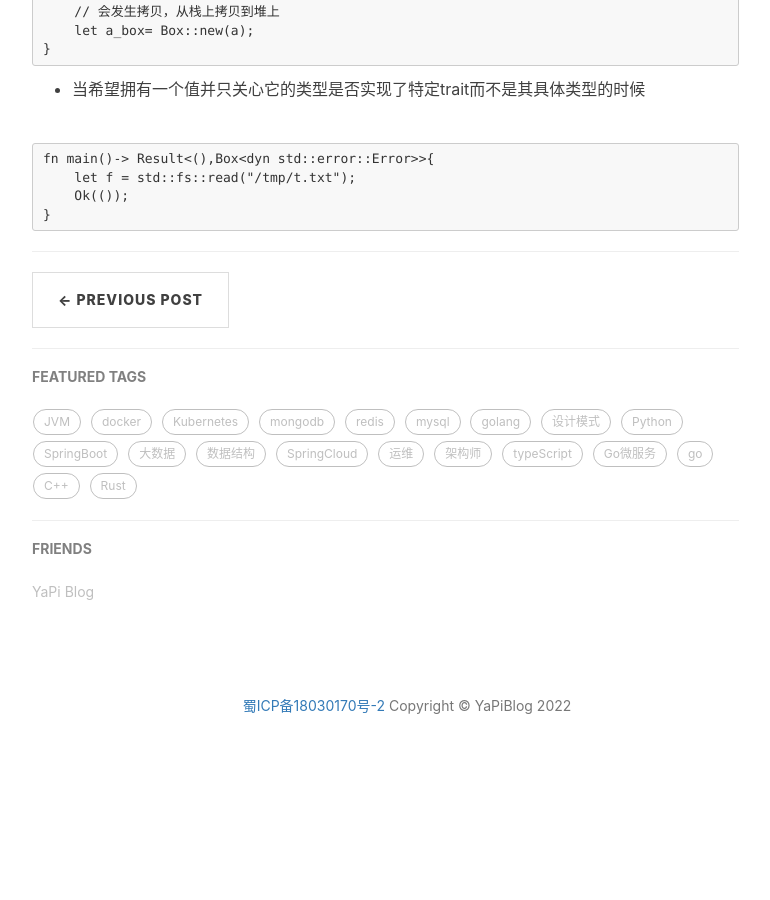
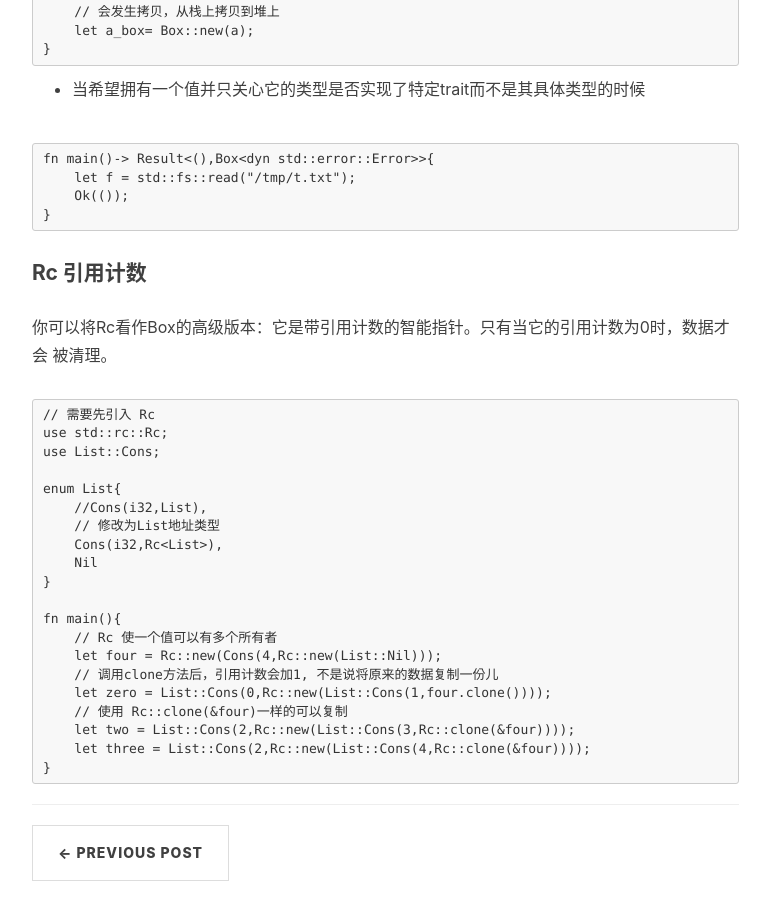
Before and after one commit to scncyangping/scncyangping.github.io, a Jekyll site: the page built from _posts/Rust/2022-02-24-rust06.markdown, in a window 1280 px wide and 900 px high, scrolled down 1260 px. Shown: the whole window, without its empty margins (233-1003 px from the left). Built offline with Jekyll 4.4.1, drawn with Linux system fonts in a browser that asks for light colours; nearby versions of some CDN libraries; comment, search, counter and statistics services are not loaded; before the commit the page ends 2043 px from its top, so only the background shows below that.

Commit message:
Rc 引用计数

````diff
--- a/_posts/Rust/2022-02-24-rust06.markdown
+++ b/_posts/Rust/2022-02-24-rust06.markdown
@@ -58,3 +58,30 @@ fn main()-> Result<(),Box<dyn std::error::Error>>{
     Ok(());
 }
 ```
+
+#### Rc 引用计数
+你可以将Rc看作Box的高级版本：它是带引用计数的智能指针。只有当它的引用计数为0时，数据才会
+被清理。
+
+```text
+// 需要先引入 Rc
+use std::rc::Rc;
+use List::Cons;
+
+enum List{
+    //Cons(i32,List),
+    // 修改为List地址类型
+    Cons(i32,Rc<List>),
+    Nil
+}
+
+fn main(){
+    // Rc 使一个值可以有多个所有者
+    let four = Rc::new(Cons(4,Rc::new(List::Nil)));
+    // 调用clone方法后，引用计数会加1, 不是说将原来的数据复制一份儿
+    let zero = List::Cons(0,Rc::new(List::Cons(1,four.clone())));
+    // 使用 Rc::clone(&four)一样的可以复制
+    let two = List::Cons(2,Rc::new(List::Cons(3,Rc::clone(&four))));
+    let three = List::Cons(2,Rc::new(List::Cons(4,Rc::clone(&four))));
+}
+```
````
